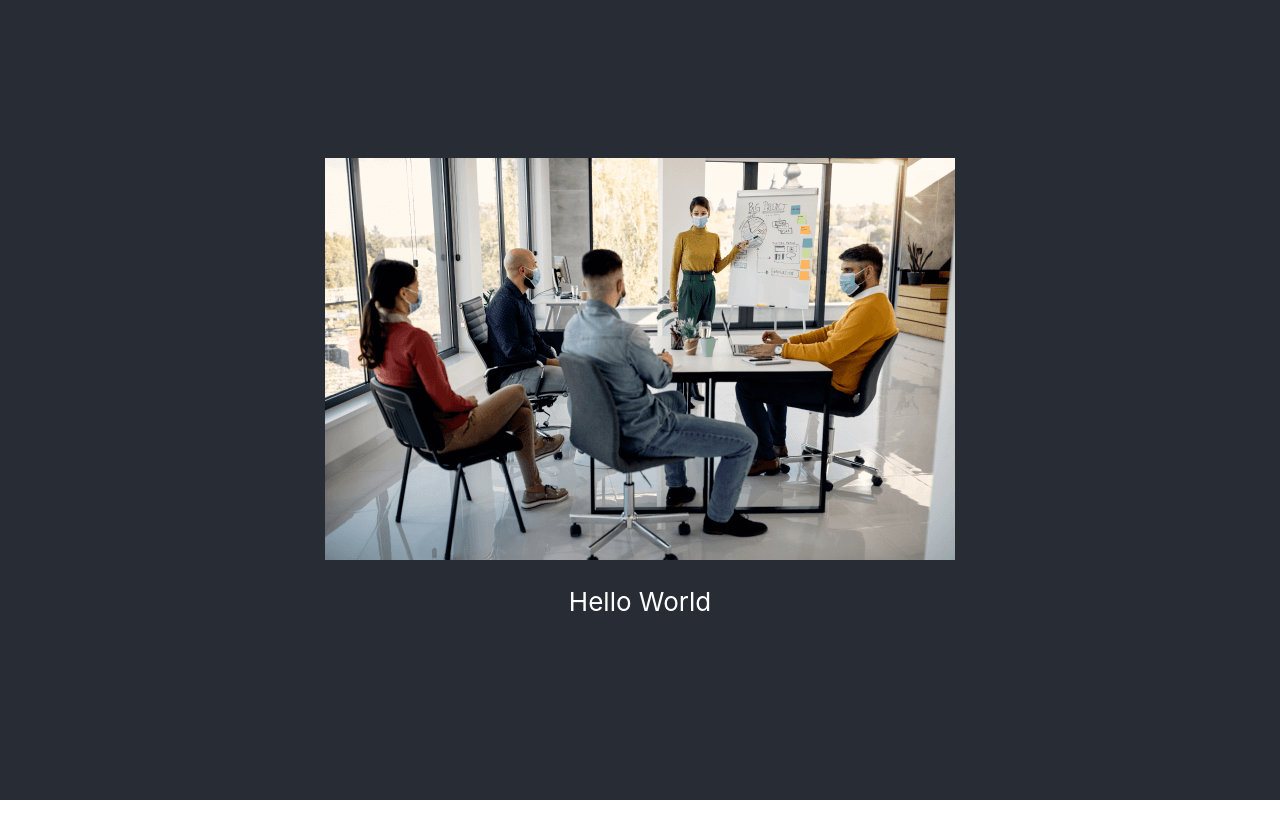
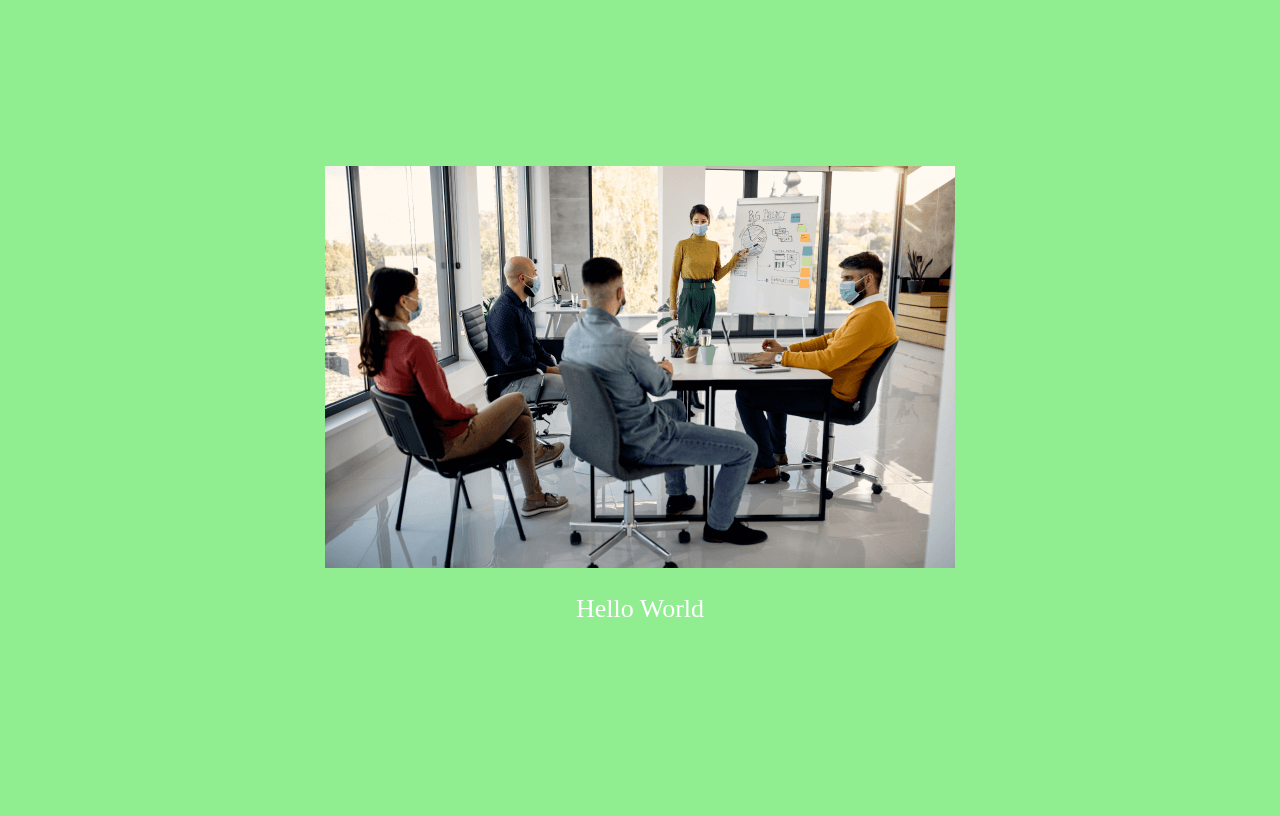
Before and after one commit to nayzawaungnza/react-basic, a React (Create React App) app: page / in a window 1280 px wide. Built offline with nearby package versions, Linux system fonts and the light colour scheme.

Commit message:
Ep-9-Detail-concept-of-stylesheet-in-react

```diff
--- a/src/App.css
+++ b/src/App.css
@@ -14,7 +14,7 @@
 }
 
 .App-header {
-  background-color: #282c34;
+  background-color: #282c3400;
   min-height: 100vh;
   display: flex;
   flex-direction: column;
--- a/src/index.css
+++ b/src/index.css
@@ -1,10 +1,5 @@
 body {
-  margin: 0;
-  font-family: -apple-system, BlinkMacSystemFont, 'Segoe UI', 'Roboto', 'Oxygen',
-    'Ubuntu', 'Cantarell', 'Fira Sans', 'Droid Sans', 'Helvetica Neue',
-    sans-serif;
-  -webkit-font-smoothing: antialiased;
-  -moz-osx-font-smoothing: grayscale;
+  background-color: lightgreen;
 }
 
 code {
```
